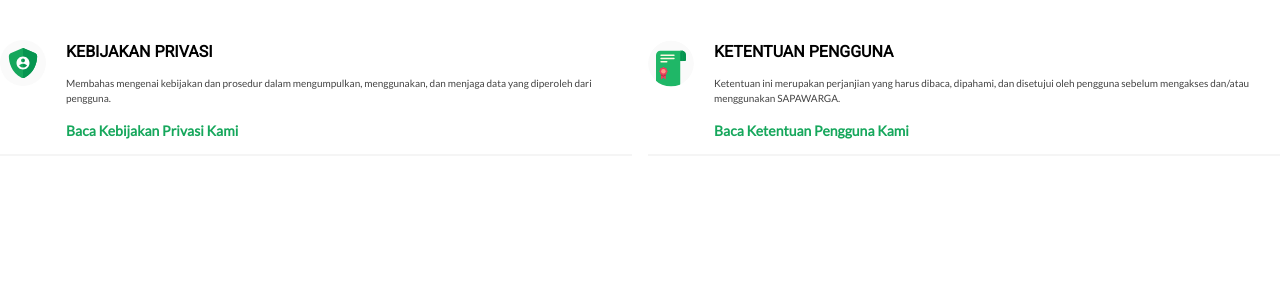
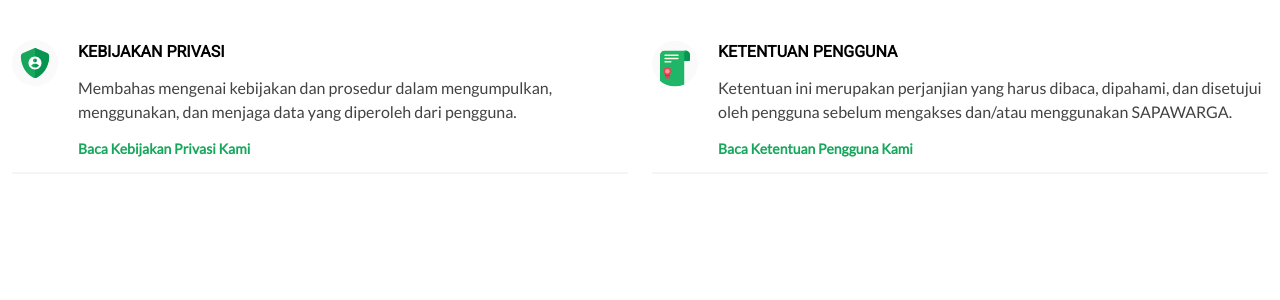
Before and after one commit to jabardigitalservice/super-app-web, a Nuxt app: page /kebijakan-privasi-ketentuan-pengguna in a window 1280 px wide. Shown: the top 300 px of the page. Built offline with nearby package versions, Linux system fonts and the light colour scheme.

Commit message:
feat: slicing layout menu kebijakan dan ketentuan

```diff
--- /dev/null
+++ b/components/KebijakanPrivasiKetentuanPengguna/Menu.vue
@@ -0,0 +1,66 @@
+<template>
+  <div class="border-b-2 border-gray-100 dark:border-[#292C2A] lg:dark:border-0 lg:mx-5 xl:mx-3">
+    <div class="lg:flex justify-center items-start mt-8 lg:mt-0 mx-10 lg:mx-0 pb-3">
+      <div class="flex-shrink-0">
+        <component :is="icon" class="icon" />
+      </div>
+      <div class="lg:ml-5 mt-5 lg:mt-0 min-w-0 flex-1">
+        <h1 class="uppercase text-[16px] font-[Roboto] font-bold">
+          {{ title }}
+        </h1>
+        <p class="text-[14x] font-[Lato] mt-3 mb-3 text-[#424242]">
+          {{ description }}
+        </p>
+        <NuxtLink :to="link" class="font-[Lato] text-green-600 font-bold text-[14px] mb-3">
+          Baca {{ title }} Kami
+        </NuxtLink>
+      </div>
+    </div>
+  </div>
+</template>
+
+<script>
+import IconKetentuanPengguna from '~/assets/icon/ketentuan-pengguna.svg?inline'
+import IconKebijakanPrivasi from '~/assets/icon/kebijakan-privasi.svg?inline'
+
+export default {
+  name: 'MenuPrivasi',
+  components: { IconKebijakanPrivasi, IconKetentuanPengguna },
+  props: {
+    title: {
+      type: String,
+      default: ''
+    },
+    description: {
+      type: String,
+      default: ''
+    },
+    icon: {
+      type: String,
+      default: ''
+    },
+    link: {
+      type: String,
+      default: '#'
+    }
+  }
+}
+</script>
+
+<style scoped>
+
+@media (prefers-color-scheme: dark) {
+  p{
+    color: #AAB0B7;
+  }
+  .icon rect{
+    fill: #292C2A;
+  }
+}
+
+@media (prefers-color-scheme: dark) and (min-width:1024px) {
+  .border-style{
+    border:none
+  }
+}
+</style>
--- /dev/null
+++ b/data/menu-kebijakan-privasi-ketentuan-pengguna.json
@@ -0,0 +1,13 @@
+[{
+    "title": "Kebijakan Privasi",
+    "icon": "icon-kebijakan-privasi",
+    "description": "Membahas mengenai kebijakan dan prosedur dalam mengumpulkan, menggunakan, dan menjaga data yang diperoleh dari pengguna.",
+    "link": "/kebijakan-privasi-ketentuan-pengguna/kebijakan-privasi"
+  },
+  {
+    "title": "Ketentuan Pengguna",
+    "icon": "icon-ketentuan-pengguna",
+    "description": "Ketentuan ini merupakan perjanjian yang harus dibaca, dipahami, dan disetujui oleh pengguna sebelum mengakses dan/atau menggunakan SAPAWARGA.",
+    "link": "/kebijakan-privasi-ketentuan-pengguna/ketentuan-pengguna"
+  }
+]
--- a/pages/index.vue
+++ b/pages/index.vue
@@ -1,5 +1,5 @@
 <template>
-  <div class="text-red-500 text-[50px]">
+  <div class="text-red-500 text-[#1E88E5] dark:text-[#AAB0B7]">
     Coming Soon
   </div>
 </template>
--- a/pages/kebijakan-privasi-ketentuan-pengguna/index.vue
+++ b/pages/kebijakan-privasi-ketentuan-pengguna/index.vue
@@ -1,10 +1,9 @@
 <template class="bg-white dark:bg-black">
   <div class="container mx-auto">
-    <div class="lg:grid grid-cols-2 mt-10 gap-4">
+    <div class="lg:grid grid-cols-2 mt-10">
       <div v-for="content in contents" :key="content.title">
         <Menu
-          :icon-light="content.iconLight"
-          :icon-dark="content.iconDark"
+          :icon="content.icon"
           :title="content.title"
           :description="content.description"
           :link="content.link"
@@ -15,28 +14,14 @@
 </template>
 
 <script>
-import Menu from '~/components/KebijakanPrivasi/Menu.vue'
+import dataMenuKebijakanPrivasiKetentuanPengguna from '~/data/menu-kebijakan-privasi-ketentuan-pengguna.json'
+import Menu from '~/components/KebijakanPrivasiKetentuanPengguna/Menu.vue'
 export default {
   name: 'LayoutKebijakanPrivasiKetentuanPengguna',
   components: { Menu },
   data () {
     return {
-      contents: [
-        {
-          title: 'Kebijakan Privasi',
-          iconLight: 'kebijakan-privasi-light.svg',
-          iconDark: 'kebijakan-privasi-dark.svg',
-          description: 'Membahas mengenai kebijakan dan prosedur dalam mengumpulkan, menggunakan, dan menjaga data yang diperoleh dari pengguna.',
-          link: '/kebijakan-privasi-ketentuan-pengguna/kebijakan-privasi'
-        },
-        {
-          title: 'Ketentuan Pengguna',
-          iconLight: 'ketentuan-pengguna-light.svg',
-          iconDark: 'ketentuan-pengguna-dark.svg',
-          description: 'Ketentuan ini merupakan perjanjian yang harus dibaca, dipahami, dan disetujui oleh pengguna sebelum mengakses dan/atau menggunakan SAPAWARGA.',
-          link: '/kebijakan-privasi-ketentuan-pengguna/ketentuan-pengguna'
-        }
-      ]
+      contents: dataMenuKebijakanPrivasiKetentuanPengguna
     }
   }
 }
```
Also changed, not shown: assets/icon/kebijakan-privasi.svg (added), assets/icon/ketentuan-pengguna.svg (added).
